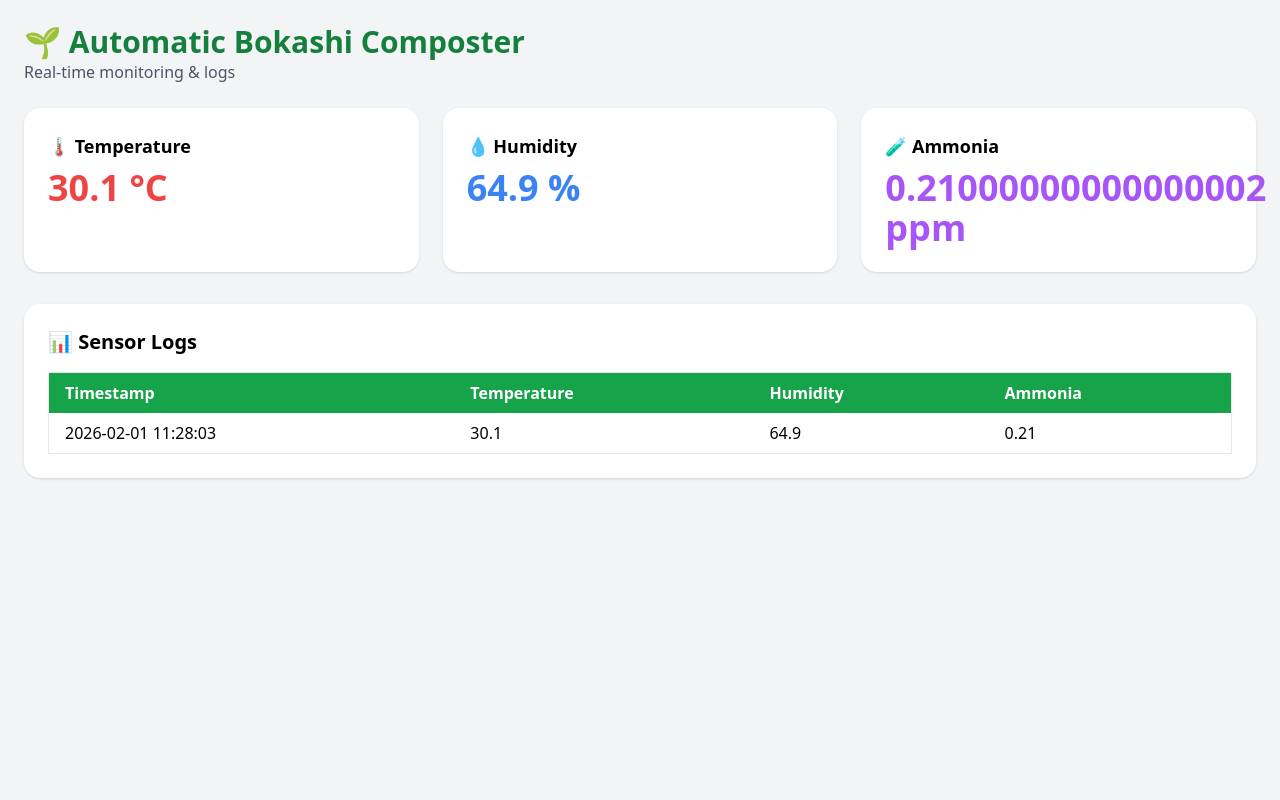
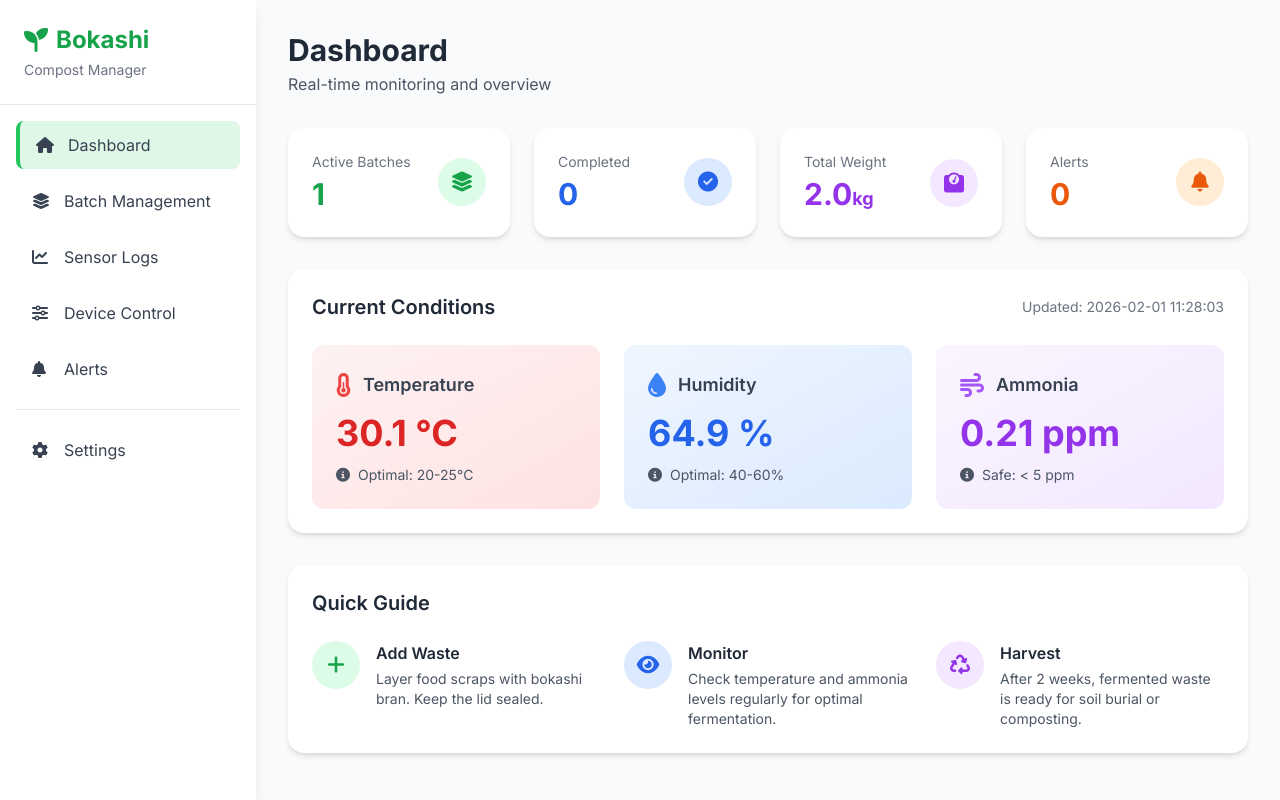
Before and after one commit to Gursek/bokashi-manager, a Flask app: page / in a window 1280 px wide. Run offline with Flask 3, Linux system fonts and the light colour scheme; some libraries are stand-ins or nearby versions.

Commit message:
fixed old files

```diff
--- a/app.py
+++ b/app.py
@@ -1,13 +1,19 @@
-from flask import Flask, render_template, jsonify
+from flask import Flask, render_template, jsonify, request, redirect, url_for, send_file
+from flask_wtf import FlaskForm
+from wtforms import SubmitField, StringField, FloatField, TextAreaField
+from wtforms.validators import DataRequired
 import datetime
 import csv
 import os
 import threading
 import time
+import json
+import io
 
 app = Flask(__name__)
+app.config['SECRET_KEY'] = "secret"
 
-# ------------------ SENSOR PLACEHOLDERS ------------------
+# ------------------ DATA STORAGE ------------------
 sensor_data = {
     "temperature": 30.0,
     "humidity": 65.0,
@@ -15,8 +21,85 @@ sensor_data = {
     "last_updated": None
 }
 
+# Compost batches storage
+BATCH_FILE = "batches.json"
+ALERT_FILE = "alerts.json"
 LOG_FILE = "sensor_log.csv"
+SETTINGS_FILE = "settings.json"
 
+# Initialize batch data
+batches = []
+alerts = []
+
+# Device control state (sensors and GSM only; no fan/heater on this device)
+device_state = {
+    "sensors_online": True,
+    "gsm_status": "standby"
+}
+
+# Settings (loaded from file)
+settings = {
+    "thresholds": {"max_temp": 35, "min_temp": 15, "max_humidity": 70, "max_ammonia": 5},
+    "notifications": {"email_enabled": True, "sms_enabled": False, "push_enabled": True, "email": "", "phone": ""},
+    "logging": {"interval_seconds": 60, "auto_backup": True}
+}
+
+# System info (can be extended with real platform data)
+app_start_time = time.time()
+
+# Images storage (captures / snapshots)
+IMAGES_DIR = os.path.join(os.path.dirname(os.path.abspath(__file__)), "static", "images", "captures")
+ALLOWED_IMAGE_EXTENSIONS = {"png", "jpg", "jpeg", "gif", "webp"}
+
+# ------------------ HELPER FUNCTIONS ------------------
+def load_batches():
+    global batches
+    if os.path.exists(BATCH_FILE):
+        with open(BATCH_FILE, 'r') as f:
+            batches = json.load(f)
+    else:
+        batches = []
+
+def save_batches():
+    with open(BATCH_FILE, 'w') as f:
+        json.dump(batches, f, indent=2)
+
+def load_alerts():
+    global alerts
+    if os.path.exists(ALERT_FILE):
+        with open(ALERT_FILE, 'r') as f:
+            alerts = json.load(f)
+    else:
+        alerts = []
+
+def save_alerts():
+    with open(ALERT_FILE, 'w') as f:
+        json.dump(alerts, f, indent=2)
+
+def add_alert(level, message):
+    new_id = max([a["id"] for a in alerts], default=0) + 1
+    alert = {
+        "id": new_id,
+        "timestamp": datetime.datetime.now().strftime("%Y-%m-%d %H:%M:%S"),
+        "level": level,  # info, warning, danger
+        "message": message,
+        "read": False
+    }
+    alerts.insert(0, alert)
+    save_alerts()
+
+def load_settings():
+    global settings
+    if os.path.exists(SETTINGS_FILE):
+        with open(SETTINGS_FILE, 'r') as f:
+            loaded = json.load(f)
+            settings["thresholds"] = loaded.get("thresholds", settings["thresholds"])
+            settings["notifications"] = loaded.get("notifications", settings["notifications"])
+            settings["logging"] = loaded.get("logging", settings["logging"])
+
+def save_settings():
+    with open(SETTINGS_FILE, 'w') as f:
+        json.dump(settings, f, indent=2)
 
 # ------------------ CSV INITIALIZATION ------------------
 def initialize_csv():
@@ -30,10 +113,8 @@ def initialize_csv():
                 "Ammonia"
             ])
 
-
 # ------------------ SENSOR SIMULATION ------------------
 def read_sensors():
-    # Replace this later with real sensors
     sensor_data["temperature"] += 0.1
     sensor_data["humidity"] -= 0.1
     sensor_data["ammonia"] += 0.01
@@ -41,8 +122,15 @@ def read_sensors():
         "%Y-%m-%d %H:%M:%S"
     )
 
+    # Check for alerts using saved thresholds
+    th = settings.get("thresholds", {})
+    max_temp = th.get("max_temp", 35)
+    max_ammonia = th.get("max_ammonia", 5)
+    if sensor_data["temperature"] > max_temp:
+        add_alert("warning", f"High temperature detected: {sensor_data['temperature']:.1f}°C")
+    if sensor_data["ammonia"] > max_ammonia:
+        add_alert("danger", f"High ammonia levels: {sensor_data['ammonia']:.2f} ppm")
 
-# ------------------ LOGGING ------------------
 def log_sensor_data():
     with open(LOG_FILE, mode="a", newline="") as file:
         writer = csv.writer(file)
@@ -53,26 +141,207 @@ def log_sensor_data():
             round(sensor_data["ammonia"], 3)
         ])
 
-
 # ------------------ BACKGROUND TASK ------------------
 def background_task():
     initialize_csv()
+    load_batches()
+    load_alerts()
+    load_settings()
     while True:
+        load_settings()
         read_sensors()
         log_sensor_data()
-        time.sleep(5)
-
+        interval = settings.get("logging", {}).get("interval_seconds", 60)
+        time.sleep(interval)
 
 # ------------------ FLASK ROUTES ------------------
 @app.route("/")
 def dashboard():
-    return render_template("dashboard.html")
+    return render_template("dashboard.html", active_page="dashboard")
+
+@app.route("/batches")
+def batch_management():
+    load_batches()
+    return render_template("batches.html", batches=batches, active_page="batches")
+
+@app.route("/batches/add", methods=["POST"])
+def add_batch():
+    data = request.form
+    batch = {
+        "id": len(batches) + 1,
+        "name": data.get("name"),
+        "start_date": data.get("start_date"),
+        "status": "active",
+        "weight": float(data.get("weight", 0)),
+        "notes": data.get("notes", "")
+    }
+    batches.append(batch)
+    save_batches()
+    add_alert("info", f"New batch '{batch['name']}' created")
+    return redirect(url_for('batch_management'))
+
+@app.route("/batches/complete/<int:batch_id>")
+def complete_batch(batch_id):
+    for batch in batches:
+        if batch["id"] == batch_id:
+            batch["status"] = "completed"
+            batch["end_date"] = datetime.datetime.now().strftime("%Y-%m-%d")
+    save_batches()
+    add_alert("info", "Batch marked as completed")
+    return redirect(url_for('batch_management'))
+
+@app.route("/logs-page")
+def logs_page():
+    return render_template("logs.html", active_page="logs")
+
+@app.route("/control")
+def device_control():
+    return render_template("control.html", active_page="control")
 
 
+def get_capture_images():
+    """Return list of image filenames in captures folder (newest first by mtime)."""
+    if not os.path.isdir(IMAGES_DIR):
+        return []
+    files = []
+    for name in os.listdir(IMAGES_DIR):
+        if name.lower().split(".")[-1] in ALLOWED_IMAGE_EXTENSIONS:
+            path = os.path.join(IMAGES_DIR, name)
+            if os.path.isfile(path):
+                files.append((name, os.path.getmtime(path)))
+    files.sort(key=lambda x: x[1], reverse=True)
+    return [name for name, _ in files]
+
+
+@app.route("/control/images")
+def view_images():
+    os.makedirs(IMAGES_DIR, exist_ok=True)
+    images = get_capture_images()
+    return render_template("images.html", images=images, active_page="control")
+
+
+@app.route("/control/images/upload", methods=["POST"])
+def upload_image():
+    os.makedirs(IMAGES_DIR, exist_ok=True)
+    if "image" not in request.files and "file" not in request.files:
+        return redirect(url_for("view_images"))
+    file = request.files.get("image") or request.files.get("file")
+    if not file or file.filename == "":
+        return redirect(url_for("view_images"))
+    ext = file.filename.lower().split(".")[-1]
+    if ext not in ALLOWED_IMAGE_EXTENSIONS:
+        add_alert("warning", "Invalid image type. Use PNG, JPG, GIF or WebP.")
+        return redirect(url_for("view_images"))
+    safe_name = datetime.datetime.now().strftime("%Y%m%d_%H%M%S") + "." + ext
+    file.save(os.path.join(IMAGES_DIR, safe_name))
+    add_alert("info", f"Image saved: {safe_name}")
+    return redirect(url_for("view_images"))
+
+
+@app.route("/control/add-bran", methods=["POST"])
+def add_bran():
+    amount = request.form.get("amount")
+    add_alert("info", f"Added {amount}g of Bokashi bran")
+    return redirect(url_for('device_control'))
+
+@app.route("/alerts-page")
+def alerts_page():
+    load_alerts()
+    return render_template("alerts.html", alerts=alerts, active_page="alerts")
+
+@app.route("/alerts/mark-read/<int:alert_id>")
+def mark_alert_read(alert_id):
+    for alert in alerts:
+        if alert["id"] == alert_id:
+            alert["read"] = True
+    save_alerts()
+    return redirect(url_for('alerts_page'))
+
+@app.route("/settings", methods=["GET", "POST"], endpoint="settings")
+def settings_page():
+    load_settings()
+    if request.method == "POST":
+        section = request.form.get("section")
+        if section == "thresholds":
+            settings["thresholds"] = {
+                "max_temp": float(request.form.get("max_temp", 35)),
+                "min_temp": float(request.form.get("min_temp", 15)),
+                "max_humidity": float(request.form.get("max_humidity", 70)),
+                "max_ammonia": float(request.form.get("max_ammonia", 5))
+            }
+        elif section == "notifications":
+            settings["notifications"] = {
+                "email_enabled": request.form.get("email_enabled") == "on",
+                "sms_enabled": request.form.get("sms_enabled") == "on",
+                "push_enabled": request.form.get("push_enabled") == "on",
+                "email": request.form.get("email", ""),
+                "phone": request.form.get("phone", "")
+            }
+        elif section == "logging":
+            settings["logging"] = {
+                "interval_seconds": int(request.form.get("interval_seconds", 60)),
+                "auto_backup": request.form.get("auto_backup") == "on"
+            }
+        save_settings()
+        add_alert("info", "Settings saved successfully")
+        return redirect(url_for("settings"))
+    uptime_seconds = int(time.time() - app_start_time)
+    uptime_str = f"{uptime_seconds // 3600} hours {(uptime_seconds % 3600) // 60} minutes"
+    system_info = {
+        "device_name": "Bokashi Composter v1.0",
+        "version": "1.0.0",
+        "raspberry_model": "Raspberry Pi 4",
+        "uptime": uptime_str,
+        "cpu_temp": "45°C",
+        "storage_used": "2.3 GB / 32 GB"
+    }
+    return render_template("settings.html", active_page="settings", settings=settings, system_info=system_info)
+
+
+@app.route("/api/device-status")
+def api_device_status():
+    return jsonify({
+        "sensors": {
+            "temperature": "online" if device_state["sensors_online"] else "offline",
+            "humidity": "online" if device_state["sensors_online"] else "offline",
+            "air_quality": "online" if device_state["sensors_online"] else "offline"
+        },
+        "gsm_status": device_state["gsm_status"]
+    })
+
+
+@app.route("/control/test-alert", methods=["POST"])
+def test_alert():
+    add_alert("warning", "This is a test alert from Device Control.")
+    return redirect(url_for("device_control"))
+
+
+@app.route("/logs/export")
+def export_logs_csv():
+    if not os.path.exists(LOG_FILE):
+        return "No logs yet", 404
+    with open(LOG_FILE, "r") as f:
+        content = f.read()
+    buffer = io.BytesIO(content.encode("utf-8"))
+    buffer.seek(0)
+    return send_file(
+        buffer,
+        mimetype="text/csv",
+        as_attachment=True,
+        download_name=f"bokashi_logs_{datetime.datetime.now().strftime('%Y%m%d_%H%M')}.csv"
+    )
+
+
+@app.route("/logs/clear", methods=["POST"])
+def clear_logs():
+    initialize_csv()  # overwrites with header only
+    add_alert("info", "Sensor logs cleared")
+    return redirect(url_for("logs_page"))
+
+# ------------------ API ROUTES ------------------
 @app.route("/api/sensors")
 def api_sensors():
     return jsonify(sensor_data)
-
 
 @app.route("/logs")
 def api_logs():
@@ -81,10 +350,24 @@ def api_logs():
         reader = csv.DictReader(file)
         for row in reader:
             logs.append(row)
-    return jsonify(logs)
+    # Return newest first so the table shows most recent at top
+    return jsonify(list(reversed(logs)))
 
+@app.route("/api/stats")
+def api_stats():
+    load_batches()
+    active_batches = len([b for b in batches if b["status"] == "active"])
+    completed_batches = len([b for b in batches if b["status"] == "completed"])
+    unread_alerts = len([a for a in alerts if not a["read"]])
+
+    return jsonify({
+        "active_batches": active_batches,
+        "completed_batches": completed_batches,
+        "unread_alerts": unread_alerts,
+        "total_weight": sum([b.get("weight", 0) for b in batches])
+    })
 
 # ------------------ START APP ------------------
 if __name__ == "__main__":
     threading.Thread(target=background_task, daemon=True).start()
-    app.run(host="0.0.0.0", port=5000)
+    app.run(host="0.0.0.0", port=5000, debug=True)
--- a/templates/dashboard.html
+++ b/templates/dashboard.html
@@ -1,94 +1,172 @@
-<!DOCTYPE html>
-<html lang="en">
-<head>
-    <meta charset="UTF-8">
-    <title>Bokashi Composter Dashboard</title>
-    <script src="https://cdn.tailwindcss.com"></script>
-</head>
+{% extends "base.html" %}
 
-<body class="bg-gray-100 min-h-screen p-6">
+{% block title %}Dashboard - Bokashi Composter{% endblock %}
 
-<div class="max-w-7xl mx-auto mb-6">
-    <h1 class="text-3xl font-bold text-green-700">
-        🌱 Automatic Bokashi Composter
-    </h1>
-    <p class="text-gray-600">Real-time monitoring & logs</p>
+{% block content %}
+<div class="mb-8">
+    <h2 class="text-3xl font-bold text-gray-800">Dashboard</h2>
+    <p class="text-gray-600 mt-1">Real-time monitoring and overview</p>
 </div>
 
-<!-- SENSOR CARDS -->
-<div class="max-w-7xl mx-auto grid grid-cols-1 sm:grid-cols-2 lg:grid-cols-3 gap-6 mb-8">
-
-    <div class="bg-white rounded-2xl shadow p-6">
-        <h2 class="text-lg font-semibold">🌡️ Temperature</h2>
-        <p id="temp" class="text-4xl font-bold text-red-500 mt-2">-- °C</p>
+<!-- STATS CARDS -->
+<div class="grid grid-cols-1 md:grid-cols-2 lg:grid-cols-4 gap-6 mb-8">
+    <div class="bg-white rounded-2xl shadow-md p-6 card-hover">
+        <div class="flex items-center justify-between">
+            <div>
+                <p class="text-sm text-gray-500 mb-1">Active Batches</p>
+                <p id="activeBatches" class="text-3xl font-bold text-green-600">0</p>
+            </div>
+            <div class="w-12 h-12 bg-green-100 rounded-full flex items-center justify-center">
+                <i class="fas fa-layer-group text-green-600 text-xl"></i>
+            </div>
+        </div>
     </div>
 
-    <div class="bg-white rounded-2xl shadow p-6">
-        <h2 class="text-lg font-semibold">💧 Humidity</h2>
-        <p id="hum" class="text-4xl font-bold text-blue-500 mt-2">-- %</p>
+    <div class="bg-white rounded-2xl shadow-md p-6 card-hover">
+        <div class="flex items-center justify-between">
+            <div>
+                <p class="text-sm text-gray-500 mb-1">Completed</p>
+                <p id="completedBatches" class="text-3xl font-bold text-blue-600">0</p>
+            </div>
+            <div class="w-12 h-12 bg-blue-100 rounded-full flex items-center justify-center">
+                <i class="fas fa-check-circle text-blue-600 text-xl"></i>
+            </div>
+        </div>
     </div>
 
-    <div class="bg-white rounded-2xl shadow p-6">
-        <h2 class="text-lg font-semibold">🧪 Ammonia</h2>
-        <p id="amm" class="text-4xl font-bold text-purple-500 mt-2">-- ppm</p>
+    <div class="bg-white rounded-2xl shadow-md p-6 card-hover">
+        <div class="flex items-center justify-between">
+            <div>
+                <p class="text-sm text-gray-500 mb-1">Total Weight</p>
+                <p id="totalWeight" class="text-3xl font-bold text-purple-600">0<span class="text-lg">kg</span></p>
+            </div>
+            <div class="w-12 h-12 bg-purple-100 rounded-full flex items-center justify-center">
+                <i class="fas fa-weight text-purple-600 text-xl"></i>
+            </div>
+        </div>
     </div>
 
-</div>
-
-<!-- LOG TABLE -->
-<div class="max-w-7xl mx-auto bg-white rounded-2xl shadow p-6">
-    <h2 class="text-xl font-bold mb-4">📊 Sensor Logs</h2>
-
-    <div class="overflow-x-auto">
-        <table class="min-w-full border border-gray-200">
-            <thead class="bg-green-600 text-white">
-                <tr>
-                    <th class="px-4 py-2 text-left">Timestamp</th>
-                    <th class="px-4 py-2 text-left">Temperature</th>
-                    <th class="px-4 py-2 text-left">Humidity</th>
-                    <th class="px-4 py-2 text-left">Ammonia</th>
-                </tr>
-            </thead>
-            <tbody id="logTable"></tbody>
-        </table>
+    <div class="bg-white rounded-2xl shadow-md p-6 card-hover">
+        <div class="flex items-center justify-between">
+            <div>
+                <p class="text-sm text-gray-500 mb-1">Alerts</p>
+                <p id="unreadAlerts" class="text-3xl font-bold text-orange-600">0</p>
+            </div>
+            <div class="w-12 h-12 bg-orange-100 rounded-full flex items-center justify-center">
+                <i class="fas fa-bell text-orange-600 text-xl"></i>
+            </div>
+        </div>
     </div>
 </div>
 
+<!-- SENSOR READINGS -->
+<div class="bg-white rounded-2xl shadow-md p-6 mb-8">
+    <div class="flex items-center justify-between mb-6">
+        <h3 class="text-xl font-semibold text-gray-800">Current Conditions</h3>
+        <span class="text-sm text-gray-500">Updated: <span id="lastUpdate">--</span></span>
+    </div>
+
+    <div class="grid grid-cols-1 md:grid-cols-3 gap-6">
+        <div class="bg-gradient-to-br from-red-50 to-red-100 rounded-xl p-6">
+            <div class="flex items-center mb-3">
+                <i class="fas fa-thermometer-half text-red-500 text-2xl mr-3"></i>
+                <h4 class="text-lg font-semibold text-gray-700">Temperature</h4>
+            </div>
+            <p id="temp" class="text-4xl font-bold text-red-600">-- °C</p>
+            <div class="mt-3 flex items-center text-sm text-gray-600">
+                <i class="fas fa-info-circle mr-2"></i>
+                Optimal: 20-25°C
+            </div>
+        </div>
+
+        <div class="bg-gradient-to-br from-blue-50 to-blue-100 rounded-xl p-6">
+            <div class="flex items-center mb-3">
+                <i class="fas fa-tint text-blue-500 text-2xl mr-3"></i>
+                <h4 class="text-lg font-semibold text-gray-700">Humidity</h4>
+            </div>
+            <p id="hum" class="text-4xl font-bold text-blue-600">-- %</p>
+            <div class="mt-3 flex items-center text-sm text-gray-600">
+                <i class="fas fa-info-circle mr-2"></i>
+                Optimal: 40-60%
+            </div>
+        </div>
+
+        <div class="bg-gradient-to-br from-purple-50 to-purple-100 rounded-xl p-6">
+            <div class="flex items-center mb-3">
+                <i class="fas fa-wind text-purple-500 text-2xl mr-3"></i>
+                <h4 class="text-lg font-semibold text-gray-700">Ammonia</h4>
+            </div>
+            <p id="amm" class="text-4xl font-bold text-purple-600">-- ppm</p>
+            <div class="mt-3 flex items-center text-sm text-gray-600">
+                <i class="fas fa-info-circle mr-2"></i>
+                Safe: < 5 ppm
+            </div>
+        </div>
+    </div>
+</div>
+
+<!-- QUICK GUIDE -->
+<div class="bg-white rounded-2xl shadow-md p-6">
+    <h3 class="text-xl font-semibold text-gray-800 mb-6">Quick Guide</h3>
+
+    <div class="grid grid-cols-1 md:grid-cols-3 gap-6">
+        <div class="flex items-start">
+            <div class="w-12 h-12 bg-green-100 rounded-full flex items-center justify-center mr-4 flex-shrink-0">
+                <i class="fas fa-plus text-green-600 text-xl"></i>
+            </div>
+            <div>
+                <h4 class="font-semibold text-gray-800 mb-1">Add Waste</h4>
+                <p class="text-sm text-gray-600">Layer food scraps with bokashi bran. Keep the lid sealed.</p>
+            </div>
+        </div>
+
+        <div class="flex items-start">
+            <div class="w-12 h-12 bg-blue-100 rounded-full flex items-center justify-center mr-4 flex-shrink-0">
+                <i class="fas fa-eye text-blue-600 text-xl"></i>
+            </div>
+            <div>
+                <h4 class="font-semibold text-gray-800 mb-1">Monitor</h4>
+                <p class="text-sm text-gray-600">Check temperature and ammonia levels regularly for optimal fermentation.</p>
+            </div>
+        </div>
+
+        <div class="flex items-start">
+            <div class="w-12 h-12 bg-purple-100 rounded-full flex items-center justify-center mr-4 flex-shrink-0">
+                <i class="fas fa-recycle text-purple-600 text-xl"></i>
+            </div>
+            <div>
+                <h4 class="font-semibold text-gray-800 mb-1">Harvest</h4>
+                <p class="text-sm text-gray-600">After 2 weeks, fermented waste is ready for soil burial or composting.</p>
+            </div>
+        </div>
+    </div>
+</div>
+
+{% endblock %}
+
+{% block scripts %}
 <script>
-async function updateSensors() {
-    const res = await fetch('/api/sensors');
-    const data = await res.json();
+async function updateDashboard() {
+    // Update sensor data
+    const sensorRes = await fetch('/api/sensors');
+    const sensorData = await sensorRes.json();
 
-    document.getElementById('temp').innerText = data.temperature + " °C";
-    document.getElementById('hum').innerText = data.humidity + " %";
-    document.getElementById('amm').innerText = data.ammonia + " ppm";
+    document.getElementById('temp').innerText = sensorData.temperature.toFixed(1) + " °C";
+    document.getElementById('hum').innerText = sensorData.humidity.toFixed(1) + " %";
+    document.getElementById('amm').innerText = sensorData.ammonia.toFixed(2) + " ppm";
+    document.getElementById('lastUpdate').innerText = sensorData.last_updated || '--';
+
+    // Update stats
+    const statsRes = await fetch('/api/stats');
+    const stats = await statsRes.json();
+
+    document.getElementById('activeBatches').innerText = stats.active_batches;
+    document.getElementById('completedBatches').innerText = stats.completed_batches;
+    document.getElementById('totalWeight').innerHTML = stats.total_weight.toFixed(1) + '<span class="text-lg">kg</span>';
+    document.getElementById('unreadAlerts').innerText = stats.unread_alerts;
 }
 
-async function loadLogs() {
-    const res = await fetch('/logs');
-    const logs = await res.json();
-
-    const table = document.getElementById('logTable');
-    table.innerHTML = "";
-
-    logs.slice(-20).reverse().forEach(row => {
-        const tr = document.createElement('tr');
-        tr.className = "border-b hover:bg-gray-50";
-        tr.innerHTML = `
-            <td class="px-4 py-2">${row.Timestamp}</td>
-            <td class="px-4 py-2">${row.Temperature}</td>
-            <td class="px-4 py-2">${row.Humidity}</td>
-            <td class="px-4 py-2">${row.Ammonia}</td>
-        `;
-        table.appendChild(tr);
-    });
-}
-
-updateSensors();
-loadLogs();
-setInterval(updateSensors, 3000);
-setInterval(loadLogs, 5000);
+updateDashboard();
+setInterval(updateDashboard, 3000);
 </script>
-
-</body>
-</html>
+{% endblock %}
```
